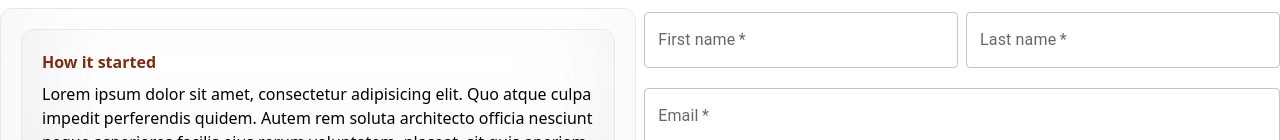
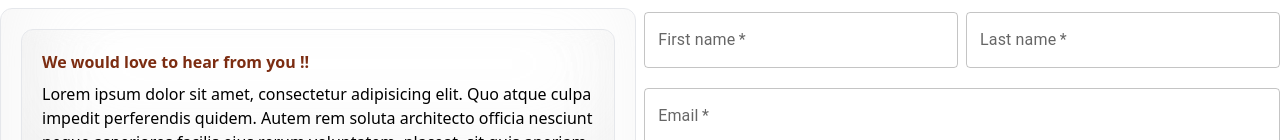
Before and after one commit to Bobzero23/Osmanli-Building-Frontend, a Next.js app: page /contact-us in a window 1280 px wide. Shown: the part 299-439 px from the top of the page. Built offline with nearby package versions, Linux system fonts and the light colour scheme.

Commit message:
quick fix: changin the page text

```diff
--- a/app/contact-us/page.jsx
+++ b/app/contact-us/page.jsx
@@ -9,7 +9,9 @@ const ContactUs = () => {
       <div className="lg:flex lg:flex-row flex-col w-full gap-2 ">
         <div className="flex flex-col lg:w-[50%] w-full glassmorphism gap-2">
           <div className="glassmorphism">
-            <h4 className="font-semibold text-orange-900">How it started</h4>
+            <h4 className="font-semibold text-orange-900">
+              We would love to hear from you !!
+            </h4>
             <p className="mt-2">
               Lorem ipsum dolor sit amet, consectetur adipisicing elit. Quo
               atque culpa impedit perferendis quidem. Autem rem soluta
```
